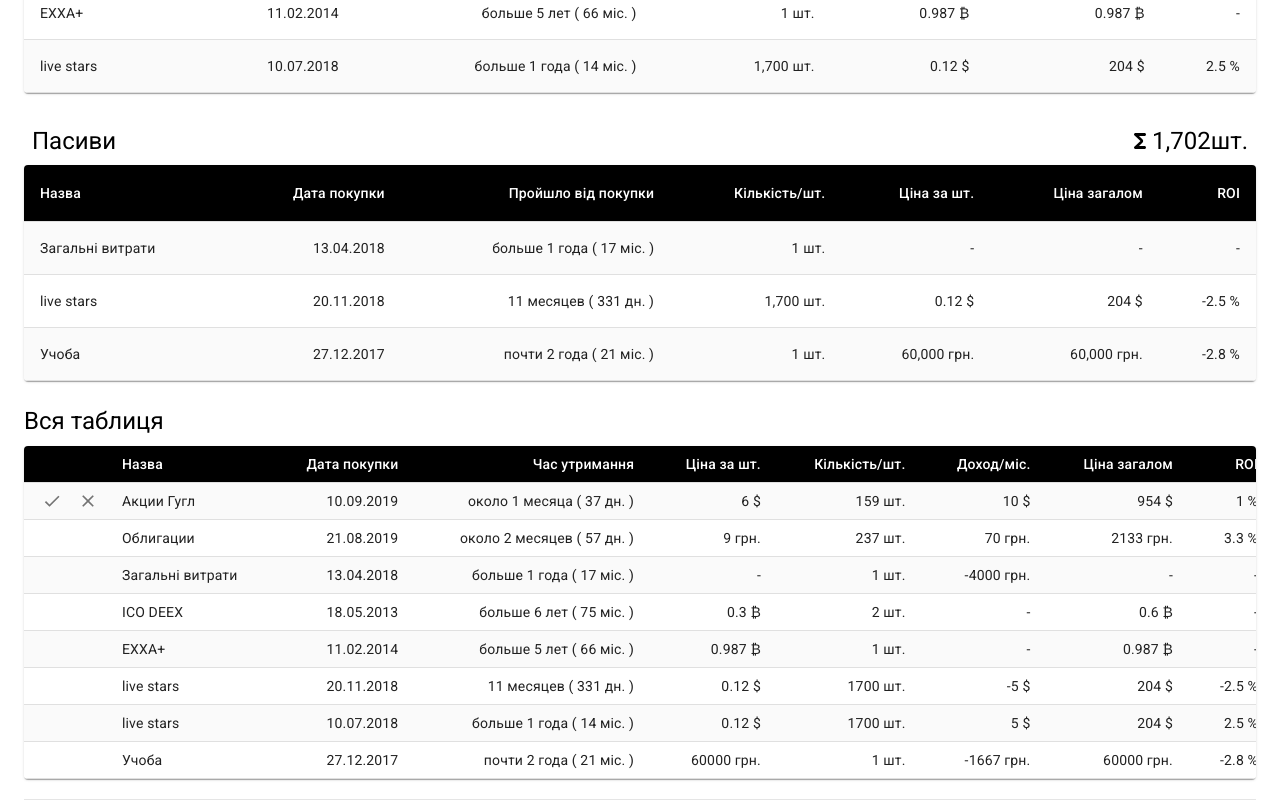
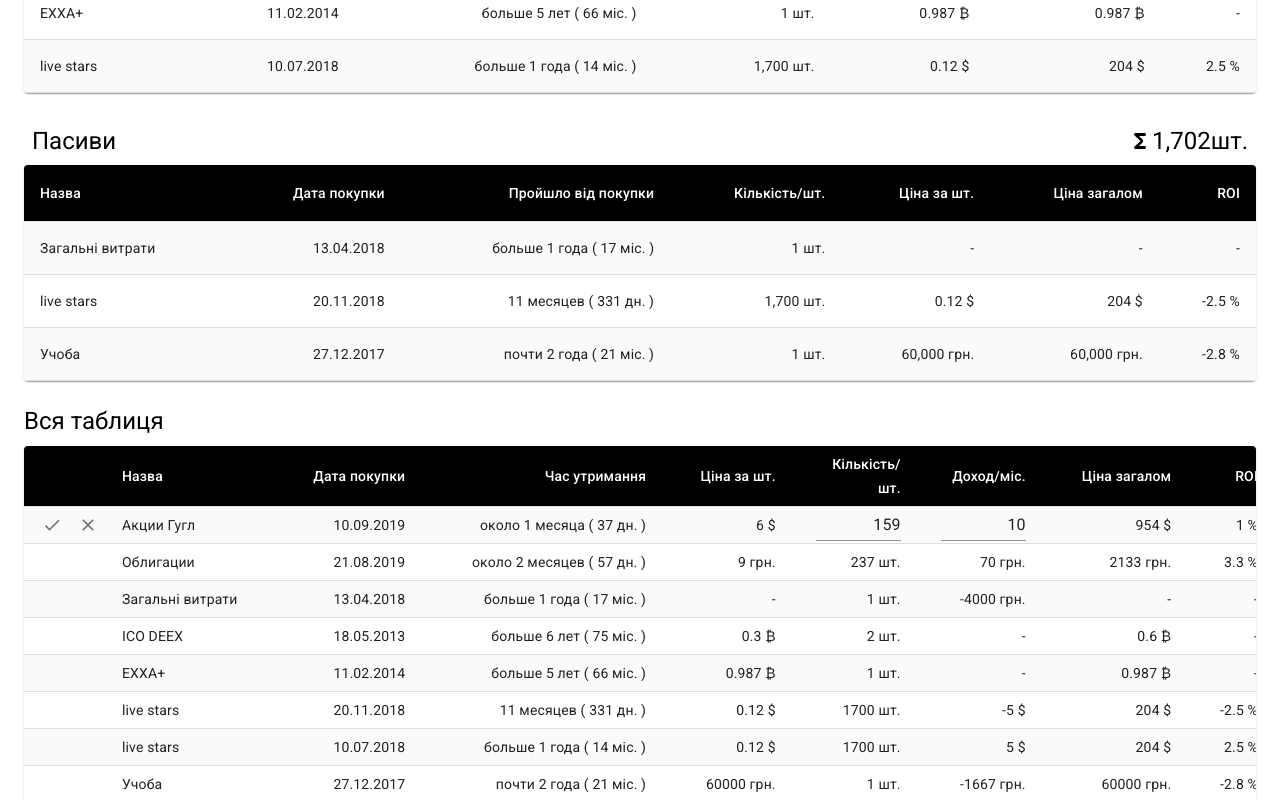
Before and after one commit to vaseklllM/cash_flow, a React (Create React App) app: page / in a window 1280 px wide. Both pictures are taken after a click on the button 88 px from the left and 1246 px from the top of the page. Shown: the part 746-1546 px from the top of the page. Built offline with nearby package versions, Linux system fonts and the light colour scheme; no server answers.

Commit message:
add editing

```diff
--- a/src/components/App.scss
+++ b/src/components/App.scss
@@ -32,3 +32,14 @@ body {
         }
     }
 }
+.FullTableInput {
+    margin-right: 24px;
+    margin-left: 16px;
+    input {
+        text-align: right;
+    }
+}
+.activeTd{
+    padding: 0 !important;
+    // width: 126px;
+}
--- /dev/null
+++ b/src/components/Containers/table/FullTable/IncomeLine.js
@@ -0,0 +1,33 @@
+import React from "react"
+import { Input } from "@material-ui/core"
+import { StyledTableCell } from "../../../Creators/Table/utils"
+
+const IncomeLine = ({ item, onShow }) => {
+    const { income, currency } = item
+    if (onShow) {
+        return (
+            <StyledTableCell
+                className={onShow ? "activeTd" : ""}
+                align='right'
+                style={{ width: "10%" }}
+            >
+                <Input
+                    className='FullTableInput'
+                    placeholder='Доход'
+                    onClick={event => event.stopPropagation()}
+                    value={income}
+                    inputProps={{
+                        "aria-label": "description"
+                    }}
+                />
+            </StyledTableCell>
+        )
+    } else
+        return (
+            <StyledTableCell className={onShow ? "activeTd" : ""} align='right'>
+                {income ? `${income} ${currency}` : "-"}
+            </StyledTableCell>
+        )
+}
+
+export default IncomeLine
--- /dev/null
+++ b/src/components/Containers/table/FullTable/PcsLine.js
@@ -0,0 +1,33 @@
+import React from "react"
+import { Input } from "@material-ui/core"
+import { StyledTableCell } from "../../../Creators/Table/utils"
+
+const PcsLine = ({ item, onShow }) => {
+    const { pcs } = item
+    if (onShow) {
+        return (
+            <StyledTableCell
+                className={onShow ? "activeTd" : ""}
+                align='right'
+                style={{ width: "10%" }}
+            >
+                <Input
+                    className='FullTableInput'
+                    placeholder='Доход'
+                    onClick={event => event.stopPropagation()}
+                    value={pcs}
+                    inputProps={{
+                        "aria-label": "description"
+                    }}
+                />
+            </StyledTableCell>
+        )
+    } else
+        return (
+            <StyledTableCell className={onShow ? "activeTd" : ""} align='right'>
+                {`${pcs} шт.`}
+            </StyledTableCell>
+        )
+}
+
+export default PcsLine
--- a/src/components/Containers/table/FullTable/index.js
+++ b/src/components/Containers/table/FullTable/index.js
@@ -18,6 +18,8 @@ import { setCheckBox } from "../../../../store/serverMoney/action"
 import EditIcon from "@material-ui/icons/Edit"
 import CheckIcon from "@material-ui/icons/Check"
 import CloseIcon from "@material-ui/icons/Close"
+import IncomeLine from "./IncomeLine"
+import PcsLine from "./PcsLine"
 
 const bodyText = {
     title: "Вся таблиця",
@@ -177,10 +179,14 @@ class FullTable extends Component {
                         <StyledTableCell align='right'>
                             {price ? `${price} ${currency}` : "-"}
                         </StyledTableCell>
-                        <StyledTableCell align='right'>{`${pcs} шт.`}</StyledTableCell>
-                        <StyledTableCell align='right'>
-                            {income ? `${income} ${currency}` : "-"}
-                        </StyledTableCell>
+                        <PcsLine
+                            item={item}
+                            onShow={id === this.state.editElementId}
+                        />
+                        <IncomeLine
+                            item={item}
+                            onShow={id === this.state.editElementId}
+                        />
                         <StyledTableCell align='right'>
                             {price * pcs ? `${price * pcs} ${currency}` : "-"}
                         </StyledTableCell>
```
